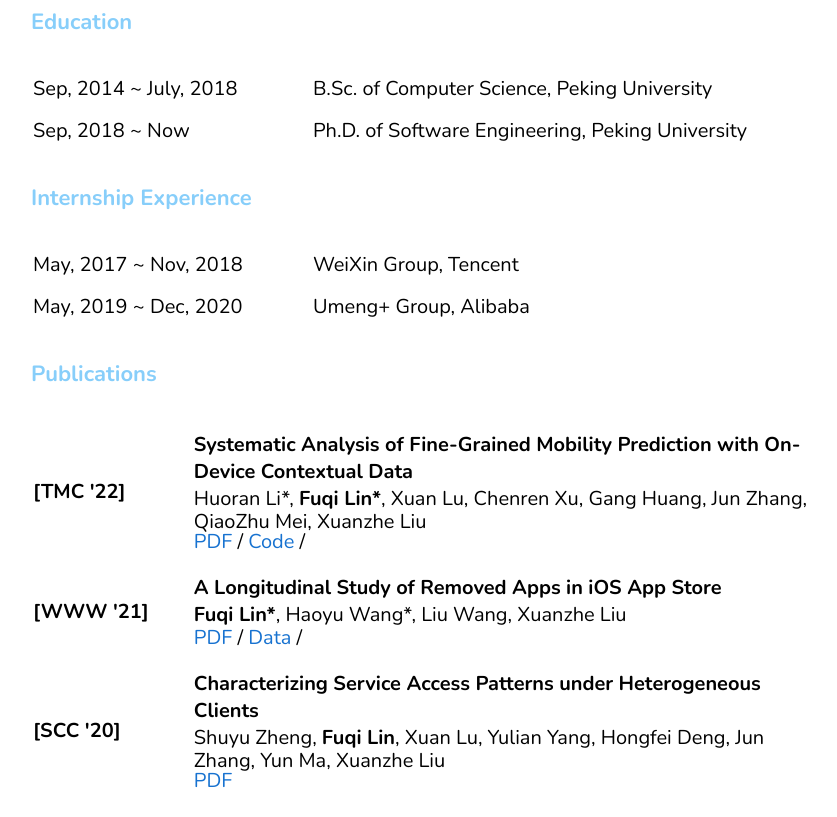
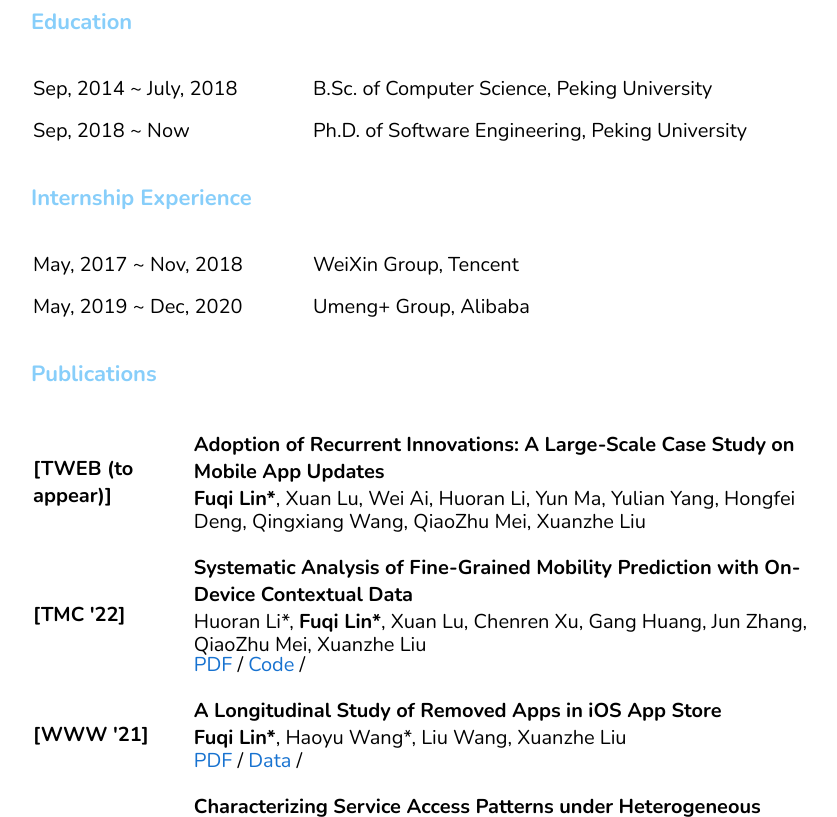
Before and after one commit to LuckyFQ/LuckyFQ.github.io, a plain HTML site: page index.html in a window 1280 px wide. Shown: the part 361-1178 px from the top of the page, without its empty margins (219-1056 px from the left). Drawn offline with Linux system fonts and the light colour scheme; files whose address does not match are found by name.

Commit message:
Publish a new paper

```diff
--- a/index.html
+++ b/index.html
@@ -97,6 +97,18 @@
         </tbody></table>
         <br>
         <table width="100%" align="center" border="0" cellpadding="10"><tbody>
+          <tr>
+            <td valign="center">
+                <papertitle>[TWEB (to appear)]</papertitle>
+            </td>
+            <td valign="center">
+                <papertitle>Adoption of Recurrent Innovations: A Large-Scale Case Study on Mobile App Updates</papertitle> <br>
+                <span><strong>Fuqi Lin*</strong>, Xuan Lu, Wei Ai, Huoran Li, Yun Ma, Yulian Yang, Hongfei Deng, Qingxiang Wang, QiaoZhu Mei, Xuanzhe Liu</span><br>
+                <!-- <a href="pdfs/TMC 20.pdf">PDF</a> / -->
+                <!-- <a href="https://github.com/lihuoran/MobilityPredictionPaper">Code</a> / -->
+                <!-- <span class="tldr">TL;DR:  Contrastive learning can help detect drifting samples from previously unseen classes and distance-based explanation can find out why such drifting samples are different from existing classes. </span> -->
+            </td>
+          </tr>
           <tr>
             <td valign="center">
                 <papertitle>[TMC '22]</papertitle>
@@ -216,7 +228,7 @@
           <tr>
             <td width="100%" valign="center">
               <p class="footer">
-                Last updated: 31st Jul, 2023
+                Last updated: 7th Sep, 2023
                </p>
             </td>
           </tr>
```
